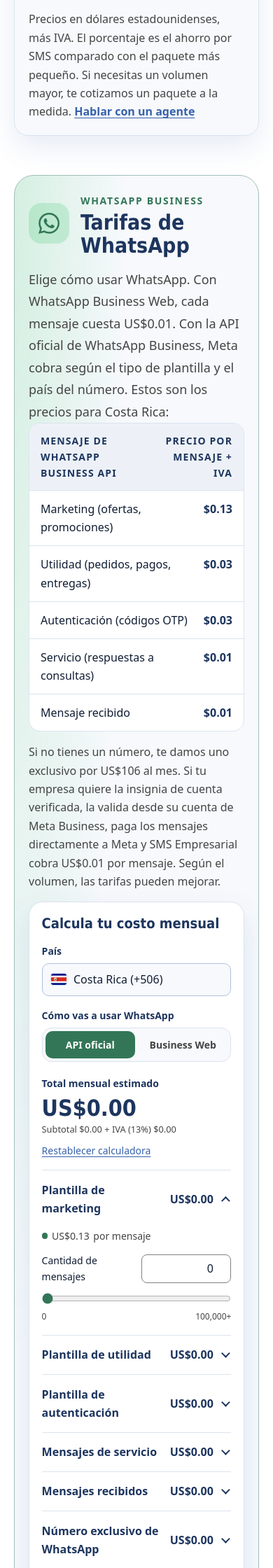
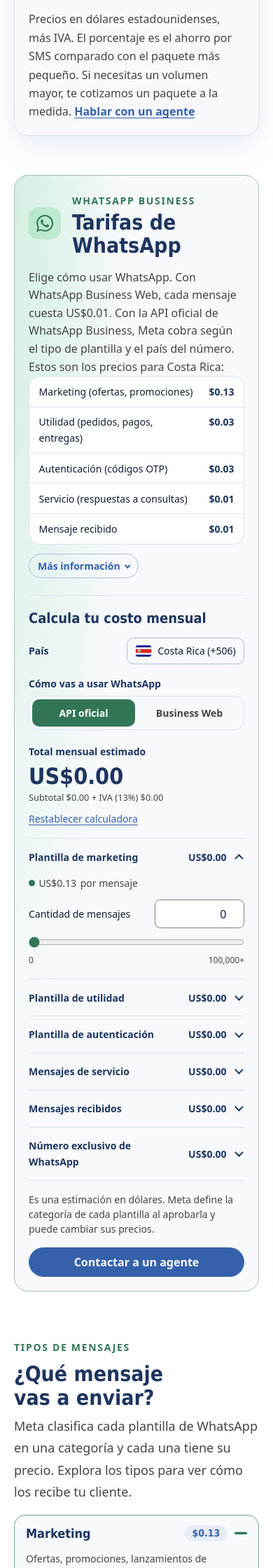
Before and after one commit to RoloBadilla/smsempresarial, a Laravel app: page /tarifas in a window 390 px wide. Shown: the part 2253-4493 px from the top of the page at 70% size. Run offline with Laravel 12, Linux system fonts and the light colour scheme; style sheets or scripts are compiled from the project's sources.

Commit message:
Tarifas: WhatsApp más limpio en celular (nota plegable y calculadora sin caja)
Co-Authored-By: Claude Opus 5.5 <noreply@anthropic.com>

```diff
--- a/resources/css/pages/tarifas.css
+++ b/resources/css/pages/tarifas.css
@@ -288,6 +288,27 @@ main { background: linear-gradient(var(--surface) 0, var(--bg) 380px); }
   .wa-calc { padding: 1.1rem; }
   .wa-escena { min-height: 0; }
 }
+/* WhatsApp en celular: menos texto a la vista y la calculadora sin caja dentro de otra caja */
+.wa-nota-boton { display: none; }
+@media (max-width: 767.98px) {
+  .wa-card { border-radius: 20px; }
+  .wa-icon { width: 46px; height: 46px; border-radius: 14px; }
+  .wa-icon svg { width: 24px; }
+  .wa-card .section-copy { font-size: var(--fs-sm); line-height: 1.6; }
+  .wa-precios-encabezado { display: none; }
+  .wa-precios li { padding: .6rem .85rem; font-size: var(--fs-xs); }
+  .wa-precios li:first-child { border-top: 0; }
+  .wa-nota-boton { display: inline-block; margin-top: .85rem; }
+  .wa-nota { display: none; }
+  .wa-nota.abierta { display: block; margin-top: .6rem !important; font-size: var(--fs-xs); }
+  .wa-calc { margin-top: .5rem; padding: 1.25rem 0 0; border: 0; border-top: 1px solid var(--border); border-radius: 0; background: none; box-shadow: none; }
+  .wa-calc-pais { display: flex; align-items: center; justify-content: space-between; gap: .75rem; }
+  .wa-calc-pais .wa-calc-etiqueta { margin: 0; }
+  .wa-calc-pais-valor { padding: .4rem .7rem; font-size: var(--fs-xs); }
+  .wa-calc-total strong { font-size: 2rem; }
+  .wa-calc-grupo summary { font-size: var(--fs-xs); }
+}
+
 /* Tipos de mensaje en celular y tablet: cada tipo es una tarjeta y el teléfono aparece dentro del tipo abierto
    (tarifas.js lo mueve ahí). La columna de la derecha queda vacía y se oculta. */
 @media (max-width: 991.98px) {
--- a/resources/views/pages/tarifas.blade.php
+++ b/resources/views/pages/tarifas.blade.php
@@ -152,7 +152,9 @@
                                     @endforeach
                                 </ul>
                             </div>
-                            <p class="table-note mt-3 mb-0">Si no tienes un número, te damos uno exclusivo por US$106 al mes.
+                            {{-- En celular esta nota se pliega detrás del botón (ver tarifas.css y tarifas.js) --}}
+                            <button type="button" class="pt-boton wa-nota-boton" aria-expanded="false" aria-controls="wa-nota"><span class="pt-abrir">Más información</span><span class="pt-cerrar">Ver menos</span></button>
+                            <p class="table-note wa-nota mt-3 mb-0" id="wa-nota">Si no tienes un número, te damos uno exclusivo por US$106 al mes.
                                 Si tu empresa quiere la insignia de cuenta verificada, la valida desde su cuenta de Meta
                                 Business, paga los mensajes directamente a Meta y SMS Empresarial cobra US$0.01 por mensaje.
                                 Según el volumen, las tarifas pueden mejorar.</p>
```
Also changed, not shown: resources/js/pages/tarifas.js (+9 -0 lines), public/lang/en.json.
